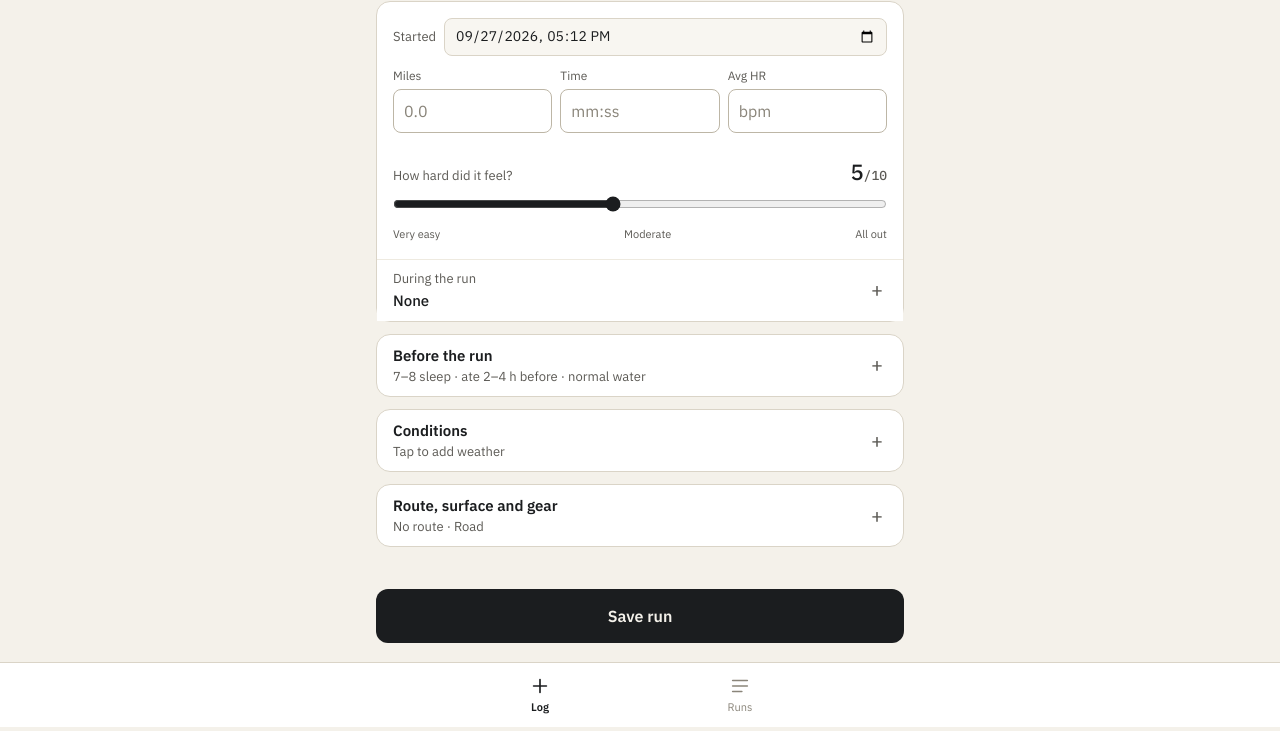
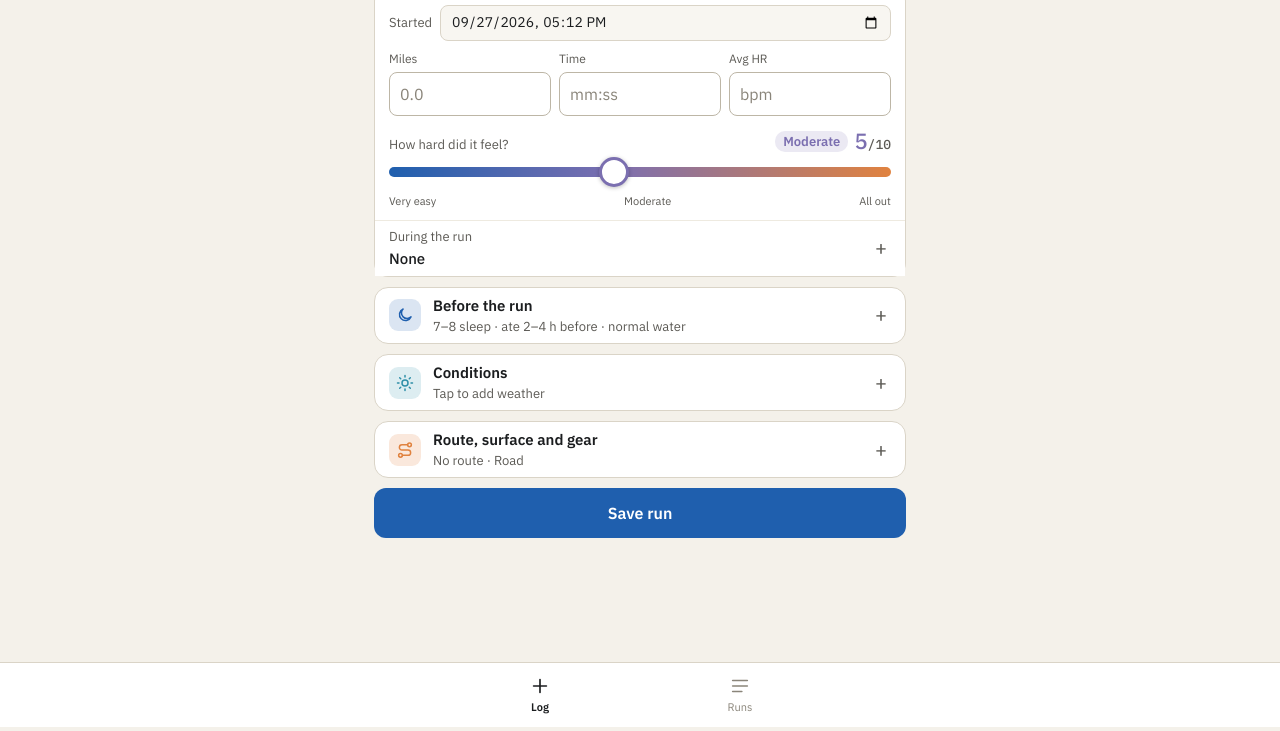
Before and after one commit to schn00/pacetrack, a plain HTML site: page index.html in a window 1280 px wide. Shown: the part 73-804 px from the top of the page. Drawn offline with Linux system fonts and the light colour scheme.

Commit message:
Add files via upload

```diff
--- a/index.html
+++ b/index.html
@@ -27,6 +27,7 @@
   --mono: 'IBM Plex Mono', ui-monospace, Menlo, monospace;
   --tabbar: 64px;
   --edge: #BDB6A6; --warn-text: #8A3D10; --danger: #9A2E12;
+  --g1: #1F5FAE; --g2: #7C6FB0; --g3: #E0823F; --sky: #2E8FA8; --on-accent: #FFFFFF; --accent: #1F5FAE;
   color-scheme: light;
 }
 :root[data-theme="dark"] {
@@ -34,6 +35,7 @@
   --line: #343840; --soft: #2A2E33; --field: #1A1D20; --edge: #4A4F57;
   --blue: #79A8EC; --blue-soft: #1D3050; --orange: #F2A56E; --orange-soft: #3B2618; --warn-bg: #2D2017;
   --warn-text: #F2B98F; --danger: #F08F72;
+  --g1: #79A8EC; --g2: #A99BE0; --g3: #F2A56E; --sky: #6CC3D8; --on-accent: #0E1726; --accent: #79A8EC;
   color-scheme: dark;
 }
 @media (prefers-color-scheme: dark) {
@@ -42,6 +44,7 @@
     --line: #343840; --soft: #2A2E33; --field: #1A1D20; --edge: #4A4F57;
     --blue: #79A8EC; --blue-soft: #1D3050; --orange: #F2A56E; --orange-soft: #3B2618; --warn-bg: #2D2017;
     --warn-text: #F2B98F; --danger: #F08F72;
+    --g1: #79A8EC; --g2: #A99BE0; --g3: #F2A56E; --sky: #6CC3D8; --on-accent: #0E1726; --accent: #79A8EC;
     color-scheme: dark;
   }
 }
@@ -52,16 +55,16 @@ body { margin: 0; background: var(--paper); color: var(--ink); font: 16px/1.4 va
 button, input, select { font: inherit; color: inherit; }
 button { cursor: pointer; }
 :focus-visible { outline: 2px solid var(--blue); outline-offset: 2px; }
-.app { max-width: 560px; margin: 0 auto; padding: calc(env(safe-area-inset-top, 0px) + 16px) 16px calc(var(--tabbar) + env(safe-area-inset-bottom, 0px) + 24px); }
-.head { display: flex; justify-content: space-between; align-items: center; gap: 12px; margin-bottom: 14px; min-height: 44px; }
-h1 { margin: 0; font: 600 30px/1.1 var(--serif); letter-spacing: -0.01em; }
+.app { max-width: 560px; margin: 0 auto; padding: calc(env(safe-area-inset-top, 0px) + 8px) 14px calc(var(--tabbar) + env(safe-area-inset-bottom, 0px) + 16px); }
+.head { display: flex; justify-content: space-between; align-items: center; gap: 12px; margin-bottom: 8px; min-height: 44px; }
+h1 { margin: 0; font: 600 27px/1.1 var(--serif); letter-spacing: -0.01em; }
 h2 { margin: 0; font: 600 15px/1.3 var(--sans); }
 .sub { font-size: 13px; color: var(--muted); }
 .icon-btn { width: 44px; height: 44px; border-radius: 22px; border: 1px solid var(--line); background: var(--card); display: inline-flex; align-items: center; justify-content: center; text-decoration: none; color: var(--ink); flex-shrink: 0; }
 .back { display: inline-flex; align-items: center; min-height: 44px; color: var(--blue); text-decoration: none; font-size: 15px; }
 .card { background: var(--card); border: 1px solid var(--line); border-radius: 14px; }
-.stack { display: flex; flex-direction: column; gap: 12px; }
-.pad { padding: 16px; }
+.stack { display: flex; flex-direction: column; gap: 10px; }
+.pad { padding: 14px; }
 .mono { font-family: var(--mono); }
 .label { display: flex; flex-direction: column; gap: 4px; font-size: 12px; color: var(--muted); min-width: 0; }
 .input { color: var(--ink); height: 44px; border: 1px solid var(--edge); border-radius: 8px; padding: 0 10px; background: var(--card); font-size: 16px; width: 100%; min-width: 0; }
@@ -70,10 +73,10 @@ select.input { appearance: none; background-image: linear-gradient(45deg, transp
 .grid3 { display: grid; grid-template-columns: repeat(3, minmax(0, 1fr)); gap: 8px; }
 .row { display: flex; align-items: center; gap: 8px; }
 .started { font-size: 13px; color: var(--muted); }
-.started input { flex: 1; height: 38px; font-size: 14px; }
+.started input { flex: 1; height: 36px; font-size: 14px; }
 .seg { display: flex; gap: 4px; }
 .seg button { flex: 1; min-height: 40px; padding: 0 2px; border-radius: 8px; border: 1px solid var(--line); background: var(--card); font-size: 13px; }
-.seg button[aria-pressed="true"] { background: var(--ink); border-color: var(--ink); color: var(--paper); }
+.seg button[aria-pressed="true"] { background: var(--accent); border-color: var(--accent); color: var(--on-accent); font-weight: 500; }
 .chips { display: flex; flex-wrap: wrap; gap: 6px; }
 .chip { min-height: 40px; padding: 0 12px; border-radius: 20px; border: 1px solid var(--edge); background: var(--card); font-size: 14px; }
 .chip[aria-pressed="true"] { border-color: var(--orange); background: var(--orange-soft); }
@@ -83,16 +86,28 @@ select.input { appearance: none; background-image: linear-gradient(45deg, transp
 .slider-top { display: flex; justify-content: space-between; align-items: baseline; font-size: 13px; color: var(--muted); }
 .slider-top b { font: 500 22px var(--mono); color: var(--ink); }
 .slider-top b small { font-size: 13px; color: var(--muted); }
-input[type="range"] { width: 100%; height: 36px; accent-color: var(--ink); margin: 0; }
+input[type="range"] { -webkit-appearance: none; appearance: none; width: 100%; height: 34px; margin: 0; background: transparent; }
+input[type="range"]::-webkit-slider-runnable-track { height: 10px; border-radius: 5px; background: linear-gradient(90deg, var(--g1), var(--g2) 45%, var(--g3)); }
+input[type="range"]::-moz-range-track { height: 10px; border-radius: 5px; background: linear-gradient(90deg, var(--g1), var(--g2) 45%, var(--g3)); }
+input[type="range"]::-webkit-slider-thumb { -webkit-appearance: none; width: 30px; height: 30px; margin-top: -10px; border-radius: 50%; background: #FFFFFF; border: 3px solid var(--thumb, var(--g2)); box-shadow: 0 1px 4px rgba(0,0,0,.25); }
+input[type="range"]::-moz-range-thumb { width: 24px; height: 24px; border-radius: 50%; background: #FFFFFF; border: 3px solid var(--thumb, var(--g2)); }
+.effort-word { font: 600 13px var(--sans); padding: 2px 8px; border-radius: 10px; margin-right: 6px; vertical-align: 3px; }
 .scale { display: flex; justify-content: space-between; font-size: 11px; color: var(--muted); }
 details { background: var(--card); border: 1px solid var(--line); border-radius: 14px; overflow: hidden; }
-details.inner { border: 0; border-top: 1px solid var(--soft); border-radius: 0; margin: 4px -16px -16px; }
-summary { list-style: none; min-height: 60px; padding: 10px 16px; display: flex; justify-content: space-between; align-items: center; gap: 12px; cursor: pointer; }
+details.inner { border: 0; border-top: 1px solid var(--soft); border-radius: 0; margin: 0 -14px -14px; }
+summary { list-style: none; min-height: 54px; padding: 7px 14px; display: flex; justify-content: space-between; align-items: center; gap: 12px; cursor: pointer; }
 summary::-webkit-details-marker { display: none; }
 summary .t { display: flex; flex-direction: column; gap: 2px; min-width: 0; }
 summary .t b { font-weight: 600; font-size: 15px; }
 summary .t span { font-size: 13px; color: var(--muted); overflow: hidden; text-overflow: ellipsis; white-space: nowrap; }
 summary .t span.hot { color: var(--orange); font-weight: 500; font-size: 15px; }
+.badge { width: 32px; height: 32px; border-radius: 9px; display: inline-flex; align-items: center; justify-content: center; flex-shrink: 0; }
+.badge svg { width: 18px; height: 18px; }
+.b-blue { color: var(--g1); background: color-mix(in srgb, var(--g1) 16%, transparent); }
+.b-sky { color: var(--sky); background: color-mix(in srgb, var(--sky) 16%, transparent); }
+.b-orange { color: var(--g3); background: color-mix(in srgb, var(--g3) 18%, transparent); }
+summary .t { flex: 1; }
+.main-card { border-top: 4px solid var(--accent); }
 summary .pm { font-size: 20px; color: var(--muted); width: 20px; text-align: center; }
 summary .pm::before { content: '+'; }
 details[open] > summary .pm::before { content: '−'; }
@@ -101,11 +116,13 @@ details[open] > summary .pm::before { content: '−'; }
 .linkbtn { align-self: flex-start; min-height: 36px; padding: 0; border: 0; background: none; color: var(--blue); font-size: 14px; }
 .note { font-size: 12px; color: var(--warn-text); background: var(--warn-bg); border-radius: 8px; padding: 8px 10px; }
 .hint { font-size: 12px; color: var(--muted); }
-.primary { width: 100%; height: 54px; border: 0; border-radius: 12px; background: var(--ink); color: var(--paper); font-size: 16px; font-weight: 600; }
+#pace-line:empty { display: none; }
+.primary { width: 100%; height: 50px; border: 0; border-radius: 12px; background: var(--accent); color: var(--on-accent); font-size: 16px; font-weight: 600; }
 .primary:disabled { opacity: 0.4; }
 .secondary { min-height: 44px; padding: 0 16px; border-radius: 10px; border: 1px solid var(--edge); background: var(--card); font-size: 15px; }
 .danger { color: var(--danger); }
-.err { font-size: 13px; color: var(--danger); min-height: 18px; }
+.err { font-size: 13px; color: var(--danger); }
+.err:empty { display: none; }
 .inline-add { display: grid; grid-template-columns: 1fr 90px auto; gap: 6px; align-items: end; }
 .inline-add.two { grid-template-columns: 1fr auto; }
 .toggle { display: flex; justify-content: space-between; align-items: center; min-height: 44px; font-size: 15px; gap: 12px; }
@@ -295,7 +312,7 @@ async function renderLog(app, existing) {
   app.innerHTML = `
   <div class="head"><h1>${existing ? 'Edit run' : 'Log a run'}</h1>${existing ? `<a class="back" href="#/run/${existing.id}">Cancel</a>` : GEAR}</div>
   <form id="logform" class="stack" novalidate>
-    <section class="card pad stack">
+    <section class="card pad stack main-card">
       <div class="row started">
         <label for="f-started">Started</label>
         <input id="f-started" class="input soft" type="datetime-local" value="${toLocalInput(startDate)}">
@@ -308,7 +325,7 @@ async function renderLog(app, existing) {
       </div>
       <div class="hint" id="pace-line"></div>
       <div>
-        <div class="slider-top"><label for="f-felt">How hard did it feel?</label><b><span id="felt-val">${form.felt}</span><small>/10</small></b></div>
+        <div class="slider-top"><label for="f-felt">How hard did it feel?</label><span><span class="effort-word" id="felt-word"></span><b><span id="felt-val">${form.felt}</span><small>/10</small></b></span></div>
         <input id="f-felt" type="range" min="1" max="10" step="1" value="${form.felt}">
         <div class="scale"><span>Very easy</span><span>Moderate</span><span>All out</span></div>
       </div>
@@ -324,7 +341,7 @@ async function renderLog(app, existing) {
     </section>
 
     <details id="d-before">
-      <summary><span class="t"><b>Before the run</b><span id="before-sum"></span></span><span class="pm" aria-hidden="true"></span></summary>
+      <summary><span class="badge b-blue" aria-hidden="true"><svg viewBox="0 0 24 24" fill="none" stroke="currentColor" stroke-width="2" stroke-linecap="round" stroke-linejoin="round"><path d="M20 14.5A8 8 0 1 1 9.5 4a6.5 6.5 0 0 0 10.5 10.5z"/></svg></span><span class="t"><b>Before the run</b><span id="before-sum"></span></span><span class="pm" aria-hidden="true"></span></summary>
       <div class="dbody">
         ${BEFORE.map(b => `<div class="q"><span>${b.q}${b.multi ? ' <small>(pick any)</small>' : ''}</span>${segHtml('before.' + b.key, b.opts, form.before[b.key], b.multi)}</div>`).join('')}
         <input id="f-foodnote" class="input" placeholder="What did you eat? e.g. bagel and coffee" aria-label="Food note" value="${esc(form.foodNote)}" ${form.foodNote ? '' : 'hidden'}>
@@ -333,7 +350,7 @@ async function renderLog(app, existing) {
     </details>
 
     <details id="d-cond">
-      <summary><span class="t"><b>Conditions</b><span id="cond-sum"></span></span><span class="pm" aria-hidden="true"></span></summary>
+      <summary><span class="badge b-sky" aria-hidden="true"><svg viewBox="0 0 24 24" fill="none" stroke="currentColor" stroke-width="2" stroke-linecap="round" stroke-linejoin="round"><circle cx="12" cy="12" r="4"/><path d="M12 2v2M12 20v2M4.9 4.9l1.4 1.4M17.7 17.7l1.4 1.4M2 12h2M20 12h2M4.9 19.1l1.4-1.4M17.7 6.3l1.4-1.4"/></svg></span><span class="t"><b>Conditions</b><span id="cond-sum"></span></span><span class="pm" aria-hidden="true"></span></summary>
       <div class="dbody">
         <label class="toggle">Indoor run (treadmill)<input type="checkbox" id="f-indoor"></label>
         <div id="indoor-fields" class="grid3">
@@ -353,7 +370,7 @@ async function renderLog(app, existing) {
     </details>
 
     <details id="d-gear">
-      <summary><span class="t"><b>Route, surface and gear</b><span id="gear-sum"></span></span><span class="pm" aria-hidden="true"></span></summary>
+      <summary><span class="badge b-orange" aria-hidden="true"><svg viewBox="0 0 24 24" fill="none" stroke="currentColor" stroke-width="2" stroke-linecap="round" stroke-linejoin="round"><circle cx="6" cy="19" r="2.5"/><circle cx="18" cy="5" r="2.5"/><path d="M8.5 19H16a3.5 3.5 0 0 0 0-7H8a3.5 3.5 0 0 1 0-7h7.5"/></svg></span><span class="t"><b>Route, surface and gear</b><span id="gear-sum"></span></span><span class="pm" aria-hidden="true"></span></summary>
       <div class="dbody">
         <label class="label">Route
           <select id="f-route" class="input"></select>
@@ -391,6 +408,24 @@ function fillSelects() {
   s.innerHTML = `<option value="">Not set</option>${shoes.map(x => `<option value="${x.id}"${x.id === form.shoesId ? ' selected' : ''}>${esc(x.name)}</option>`).join('')}<option value="__new">Add shoes…</option>`;
 }
 
+const EFFORT_WORDS = ['Very easy', 'Very easy', 'Easy', 'Easy', 'Moderate', 'Moderate', 'Hard', 'Hard', 'All out', 'All out'];
+function hexMix(a, b, t) {
+  const pa = a.match(/\w\w/g).map(h => parseInt(h, 16)), pb = b.match(/\w\w/g).map(h => parseInt(h, 16));
+  return '#' + pa.map((v, i) => Math.round(v + (pb[i] - v) * t).toString(16).padStart(2, '0')).join('');
+}
+function effortColor(n) {
+  const cs = getComputedStyle(document.documentElement);
+  const g1 = cs.getPropertyValue('--g1').trim(), g2 = cs.getPropertyValue('--g2').trim(), g3 = cs.getPropertyValue('--g3').trim();
+  const t = (n - 1) / 9;
+  return t <= 0.45 ? hexMix(g1, g2, t / 0.45) : hexMix(g2, g3, (t - 0.45) / 0.55);
+}
+function paintEffort() {
+  const el = $('#f-felt'); if (!el) return;
+  const n = +el.value, c = effortColor(n);
+  el.style.setProperty('--thumb', c);
+  $('#felt-val').textContent = n; $('#felt-val').parentNode.style.color = c;
+  const w = $('#felt-word'); w.textContent = EFFORT_WORDS[n - 1]; w.style.color = c; w.style.background = c + '26';
+}
 function readTimes() {
   form.miles = num($('#f-miles').value);
   form.duration = parseDuration($('#f-time').value);
@@ -439,7 +474,8 @@ function bindLog(app, existing) {
   ['#f-miles', '#f-time', '#f-hr'].forEach(s => $(s).addEventListener('input', readTimes));
   $('#f-time').addEventListener('blur', e => { const d = parseDuration(e.target.value); if (d) e.target.value = fmtDur(d); });
   $('#f-started').addEventListener('input', () => { form._startedTouched = true; });
-  $('#f-felt').addEventListener('input', e => { form.felt = +e.target.value; $('#felt-val').textContent = form.felt; });
+  $('#f-felt').addEventListener('input', e => { form.felt = +e.target.value; paintEffort(); });
+  paintEffort();
   const ty = $('#f-type'); if (ty) ty.addEventListener('change', e => { form.type = e.target.value; });
 
   f.addEventListener('click', e => {
@@ -627,7 +663,7 @@ async function renderSettings(app) {
     <div class="card"><div class="srow"><span class="t">Delete all runs<span>Removes every run from this phone</span></span><button class="small-btn danger" id="wipe">Delete all</button></div></div>
     <p class="hint" style="margin:16px 2px">PaceTrack keeps your runs on this phone only. Nothing is sent to a server.</p>`;
 
-  $$('[data-theme-opt]').forEach(b => b.addEventListener('click', async () => { settings.theme = b.dataset.themeOpt; await saveSettings(); applyTheme(); $$('[data-theme-opt]').forEach(x => x.setAttribute('aria-pressed', x === b)); }));
+  $$('[data-theme-opt]').forEach(b => b.addEventListener('click', async () => { settings.theme = b.dataset.themeOpt; await saveSettings(); applyTheme(); paintEffort(); $$('[data-theme-opt]').forEach(x => x.setAttribute('aria-pressed', x === b)); }));
   $('#s-types').addEventListener('change', async e => { settings.trackTypes = e.target.checked; await saveSettings(); renderSettings(app); });
   $('#backup').addEventListener('click', () => backup(runs));
   $('#restore').addEventListener('change', e => restore(e.target.files[0], app));
@@ -671,7 +707,7 @@ async function restore(file, app) {
   try { if (navigator.storage && navigator.storage.persist) navigator.storage.persist(); } catch (e) {}
   await loadMeta();
   applyTheme();
-  matchMedia('(prefers-color-scheme: dark)').addEventListener('change', applyTheme);
+  matchMedia('(prefers-color-scheme: dark)').addEventListener('change', () => { applyTheme(); paintEffort(); });
   window.addEventListener('hashchange', route);
   route();
   if ('serviceWorker' in navigator) navigator.serviceWorker.register('sw.js').catch(() => {});
--- a/sw.js
+++ b/sw.js
@@ -1,5 +1,5 @@
 // PaceTrack service worker: works offline, always tries the network first so updates show up.
-const CACHE = 'pacetrack-v3';
+const CACHE = 'pacetrack-v5';
 const FILES = ['./', './index.html', './manifest.json', './icons/icon-180.png', './icons/icon-192.png', './icons/icon-512.png', './icons/favicon.png'];
 self.addEventListener('install', e => { e.waitUntil(caches.open(CACHE).then(c => c.addAll(FILES))); self.skipWaiting(); });
 self.addEventListener('activate', e => { e.waitUntil(caches.keys().then(ks => Promise.all(ks.filter(k => k !== CACHE).map(k => caches.delete(k))))); self.clients.claim(); });
```
